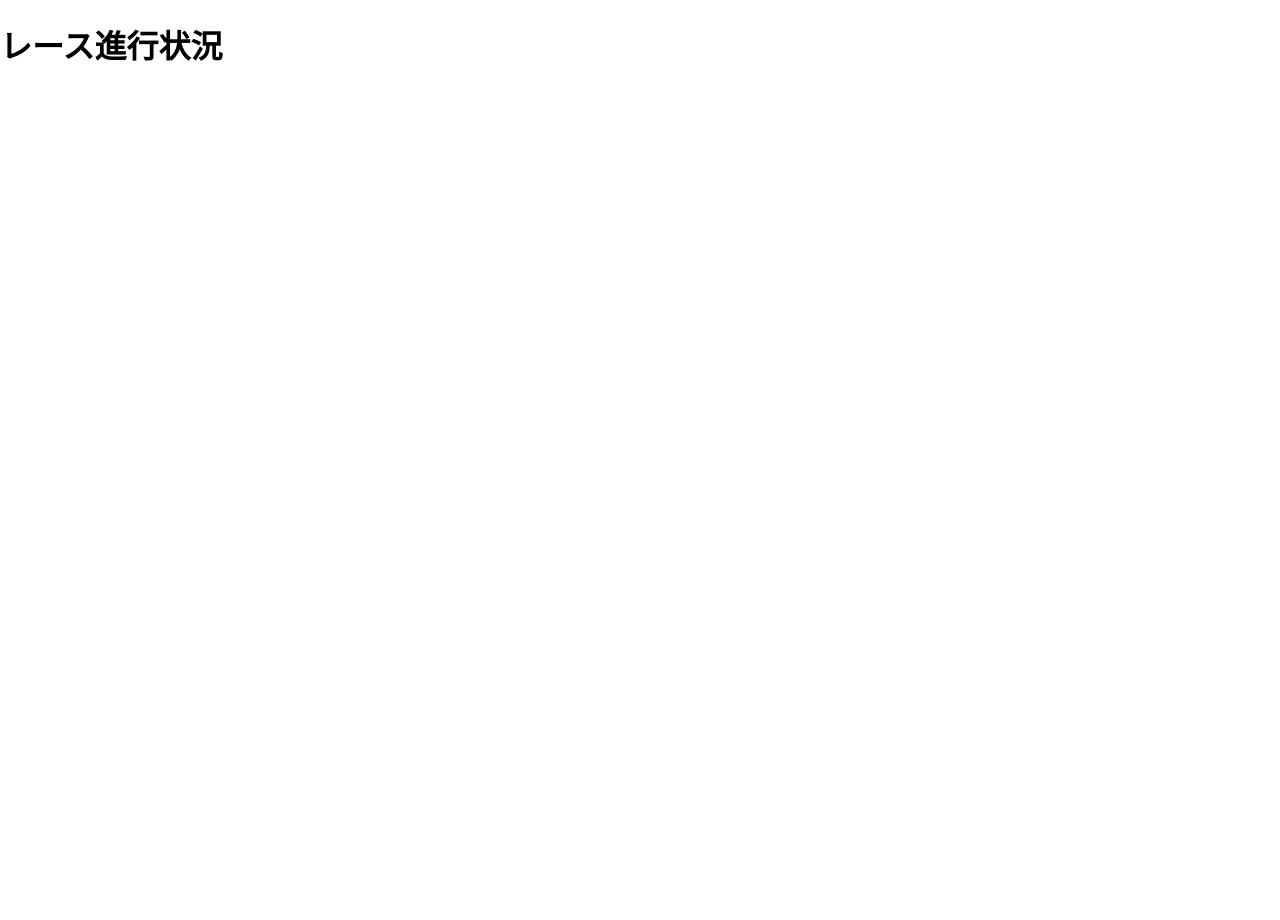
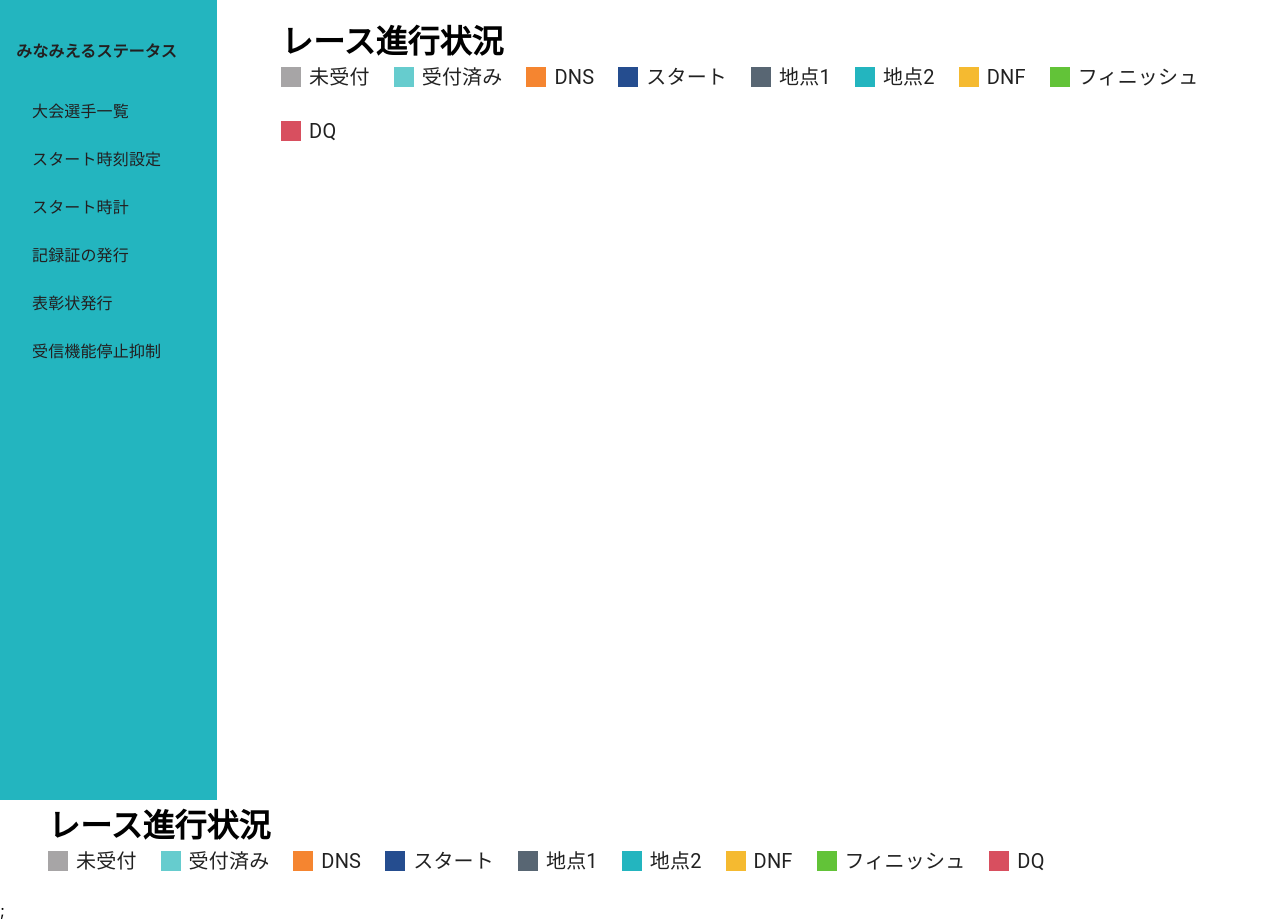
Before and after one commit to YasuyoshiWada/trailrun-app, a React (Create React App) app in the folder frontend/trailrunapp-frontend/: page / in a window 1280 px wide. Before the commit the page ends 800 px from the top, so only its background shows below. Built offline with nearby package versions, Linux system fonts and the light colour scheme.

Commit message:
Sidebar/StatusLegendのcomponents開発

```diff
--- a/frontend/trailrunapp-frontend/package.json
+++ b/frontend/trailrunapp-frontend/package.json
@@ -3,6 +3,10 @@
   "version": "0.1.0",
   "private": true,
   "dependencies": {
+    "@emotion/react": "^11.14.0",
+    "@emotion/styled": "^11.14.0",
+    "@mui/icons-material": "^7.0.2",
+    "@mui/material": "^7.0.2",
     "@testing-library/dom": "^10.4.0",
     "@testing-library/jest-dom": "^6.6.3",
     "@testing-library/react": "^16.3.0",
@@ -13,6 +17,7 @@
     "@types/react-dom": "^19.1.2",
     "react": "^19.1.0",
     "react-dom": "^19.1.0",
+    "react-router-dom": "^7.5.2",
     "react-scripts": "5.0.1",
     "typescript": "^4.9.5",
     "web-vitals": "^2.1.4"
--- a/frontend/trailrunapp-frontend/src/App.tsx
+++ b/frontend/trailrunapp-frontend/src/App.tsx
@@ -1,9 +1,23 @@
 import React from 'react';
+import { BrowserRouter as Router, Routes, Route } from 'react-router-dom';
 import Dashboard from './components/Dashboard';
+import Sidebar from './components/Sidebar';
 
 
 const App: React.FC = () => {
-  return<Dashboard />;
+  return(
+      <Router>
+        <div style={{ display: 'flex'}}>
+          <Sidebar />
+          <div style={{ flexGrow: 1, padding: '1rem' }}>
+            <Routes>
+              <Route path="/" element={<Dashboard />} />
+            </Routes>
+          </div>
+        </div>
+        <Dashboard />;
+      </Router>
+  );
 };
 
 export default App;
--- a/frontend/trailrunapp-frontend/src/components/Dashboard.tsx
+++ b/frontend/trailrunapp-frontend/src/components/Dashboard.tsx
@@ -1,10 +1,25 @@
 import React from "react";
+import {Box, List,ListItem, ListItemButton, ListItemText, Typography }from '@mui/material';
+import StatusLegend from "./StatusLegend";
 
 const Dashboard: React.FC = () => {
   return (
-    <div>
-      <h1>レース進行状況</h1>
-    </div>
+    <Box
+    sx={{
+        ml: 6,
+    }}>
+      <Box
+        sx={{
+          fontSize: '32px',
+          fontWeight: 'bold',
+        }}
+      >
+        レース進行状況
+      </Box>
+      <Box>
+          <StatusLegend />
+      </Box>
+    </Box>
   );
 };
 
--- a/frontend/trailrunapp-frontend/src/components/Sidebar.tsx
+++ b/frontend/trailrunapp-frontend/src/components/Sidebar.tsx
@@ -1,10 +1,48 @@
 import React from "react";
+import {Box, List,ListItem, ListItemButton, ListItemText, Typography }from '@mui/material';
+import { palette } from "../styles/palette";
 
 const Sidebar: React.FC = () => {
   return(
-    <div>
+    <Box
+      component="nav"
+      sx={{
+        width: { xs: '100%', sm: 220 }, //muiデフォルトのsm(600)以上と未満でサイドバーの幅を分けてる
+        height: '100vh',//高さは画面に合わせて縦一杯に広がる設定
+        backgroundColor: palette.cyan,
+        color: palette.textPrimary,
+        position: {xs: 'fixed', sm: 'relative' },
+        zIndex: { xs: 1200, sm: 'auto' },
+        display: { xs: 'none', sm: 'block' },
+      }}
+    >
+      <Typography
+        sx={{
+          fontWeight: 'bold',
+          fontSize: '16px',
+          mt: 5,
+          mb: 2,
+          ml: 2,
+        }}
+        >
+          みなみえるステータス
+        </Typography>
 
-    </div>
+      <List
+        sx={{
+          fontSize: '16px',
+          ml: 2,
+        }}
+      >
+        {['大会選手一覧', 'スタート時刻設定', 'スタート時計', '記録証の発行', '表彰状発行','受信機能停止抑制'].map((text) =>(
+          <ListItem key={text} disablePadding>
+            <ListItemButton>
+              <ListItemText primary={text} />
+            </ListItemButton>
+          </ListItem>
+        ))}
+      </List>
+    </Box>
   );
 };
 export default Sidebar;
--- /dev/null
+++ b/frontend/trailrunapp-frontend/src/components/StatusLegend.tsx
@@ -0,0 +1,58 @@
+import React from "react";
+import { Box, Typography } from '@mui/material';
+import { palette } from "../styles/palette";
+
+
+const statusList = [
+  { label: '未受付', color: palette.gray},
+  { label: '受付済み', color: palette.aquaLight},
+  { label: 'DNS', color: palette.orange},
+  { label: 'スタート', color: palette.navyBlue},
+  { label: '地点1', color: palette.darkGray},
+  { label: '地点2', color: palette.cyan},
+  { label: 'DNF', color: palette.mustardYellow},
+  { label: 'フィニッシュ', color: palette.limeGreen},
+  { label: 'DQ', color: palette.coralRed}
+];
+
+const StatusLegend: React.FC = () => {
+  return (
+    <Box
+      sx={{
+        display: 'flex',
+        flexWrap: 'wrap',
+        gap: 3,
+        mb: 3,
+        justifyContent: 'left',
+      }}
+      >
+        {statusList.map((status) => (
+          <Box
+            key={status.label}
+            sx={{
+              display: 'flex',
+              alignItems: 'center',
+              gap: 1,
+            }}
+          >
+          <Box
+          sx={{
+            width:20,
+            height: 20,
+            backgroundColor: status.color,
+          }}
+          />
+          <Typography
+          sx={{
+            fontSize:'20px',
+          }}
+          color="textPrimary">
+            {status.label}
+          </Typography>
+      </Box>
+    ))}
+  </Box>
+  )
+}
+
+export default StatusLegend;
--- a/frontend/trailrunapp-frontend/src/styles/palette.ts
+++ b/frontend/trailrunapp-frontend/src/styles/palette.ts
@@ -1,9 +1,9 @@
 export const palette = {
-  gray:'A7A5A6',
+  gray:'#A7A5A6',
   aquaLight: '#66ccce',
   navyBlue: '#254d8f',
   cyan: '#23b5bf',
-  darkGray: '#58676e',
+  darkGray: '#586673',
   orange: '#f58530',
   coralRed: '#d84f5f',
   limeGreen: '#62c338',
```
Also changed, not shown: 1 other file (tests, documents, lock files or other folders).
